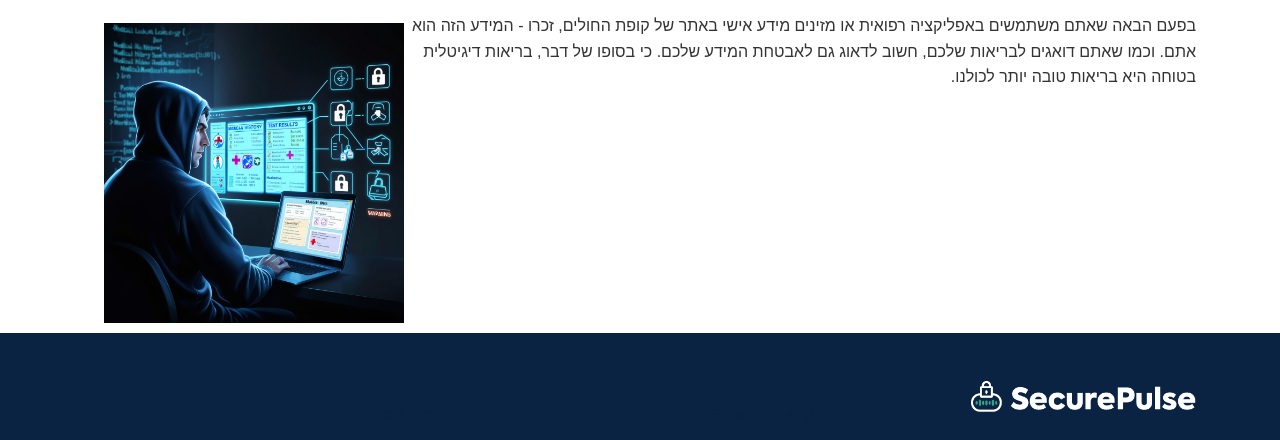
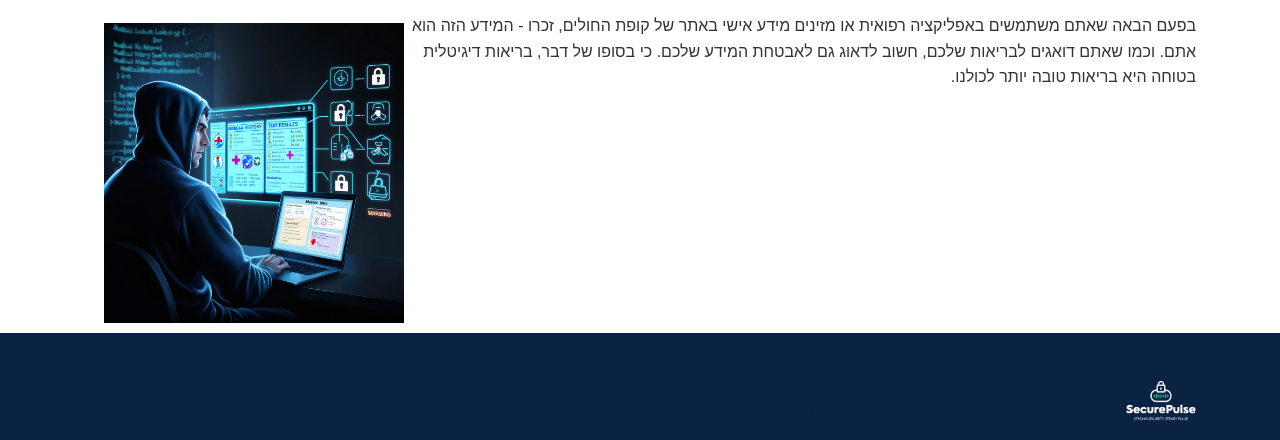
Before and after one commit to AdiYd/SecurePulse, a plain HTML site: page health-digital-age.html in a window 1280 px wide. Shown: the part 1521-1961 px from the top of the page. Drawn offline with Linux system fonts and the light colour scheme.

Commit message:
health-digital-age.html

```diff
--- a/health-digital-age.html
+++ b/health-digital-age.html
@@ -122,7 +122,7 @@
         <div class="container">
             <div class="footer-content">
                 <div class="footer-logo">
-                    <img src="logo-secure-pulse@2x.png" alt="Secure Pulse Logo">
+                    <img src="logo-footer@2x.png" alt="Secure Pulse Logo">
                 </div>
                 <div class="footer-links">
                     <h4 data-translate="footer_quick_links">קישורים מהירים</h4>
```
